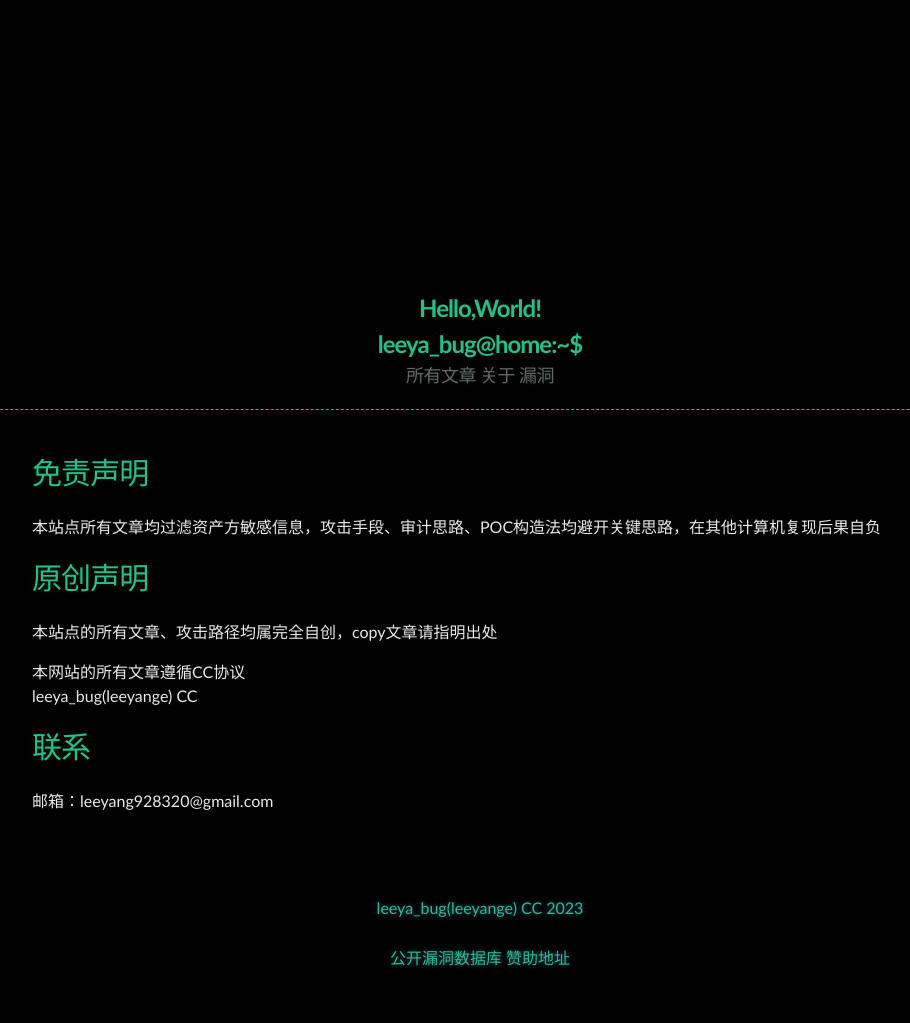
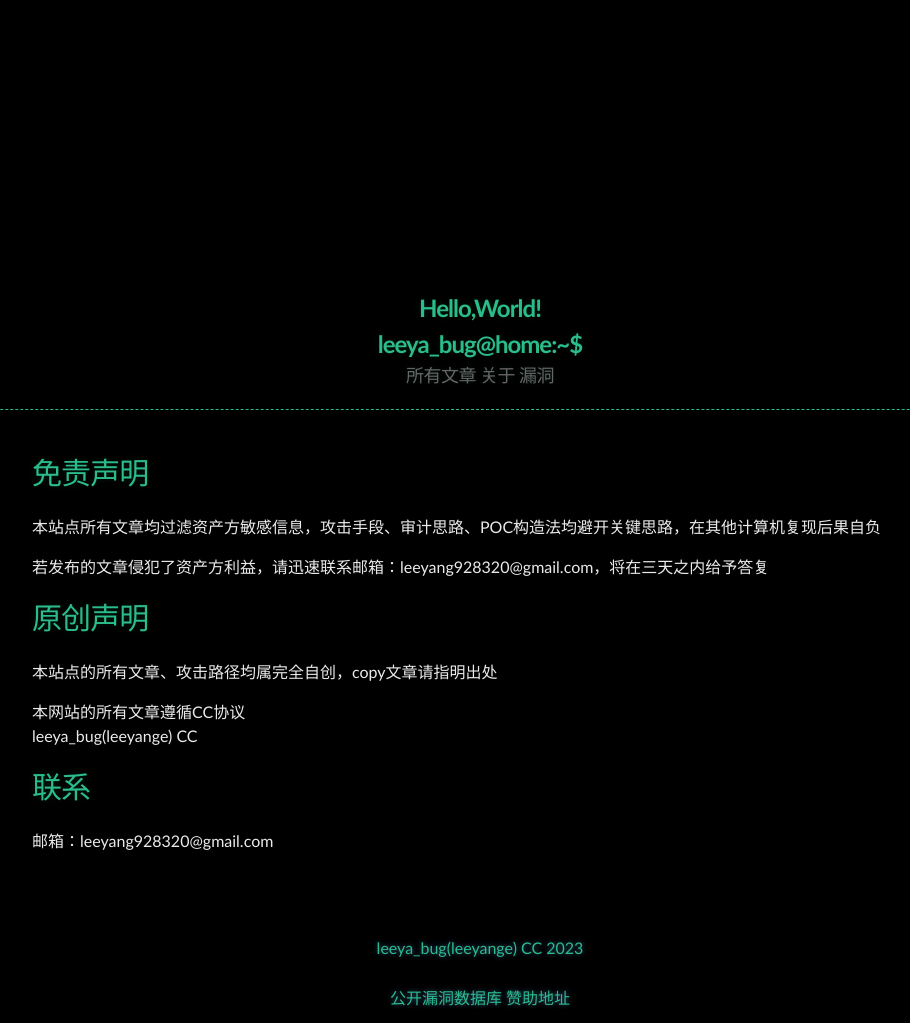
Before and after one commit to Leeyangee/leeyangee.github.io, a Jekyll site: the page built from about.md, in a window 1280 px wide. Shown: the whole page, without its empty margins (160-1070 px from the left). Built offline with Jekyll 4.4.1, drawn with Linux system fonts in a browser that asks for light colours; before the commit the page ends 983 px from its top, so only the background shows below that.

Commit message:
Update about.md

```diff
--- a/about.md
+++ b/about.md
@@ -6,6 +6,8 @@ title: 关于
 # [](#header-1)免责声明
 
 本站点所有文章均过滤资产方敏感信息，攻击手段、审计思路、POC构造法均避开关键思路，在其他计算机复现后果自负
+
+若发布的文章侵犯了资产方利益，请迅速联系邮箱：leeyang928320@gmail.com，将在三天之内给予答复
 
 # [](#header-1)原创声明
 
```
